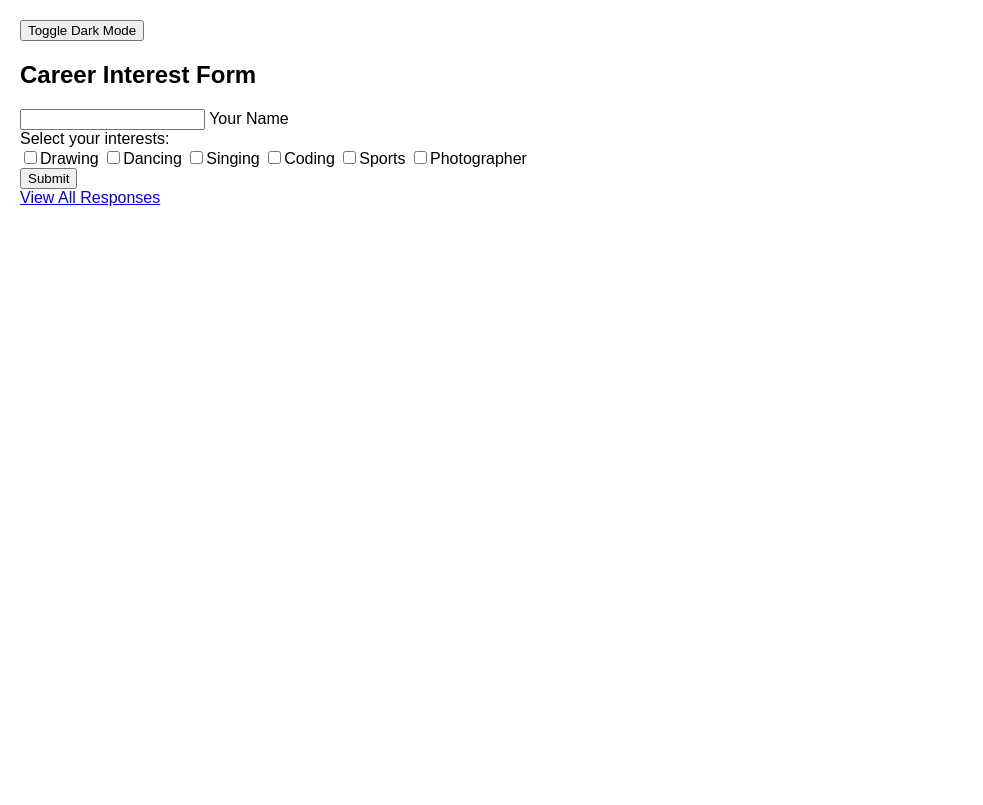
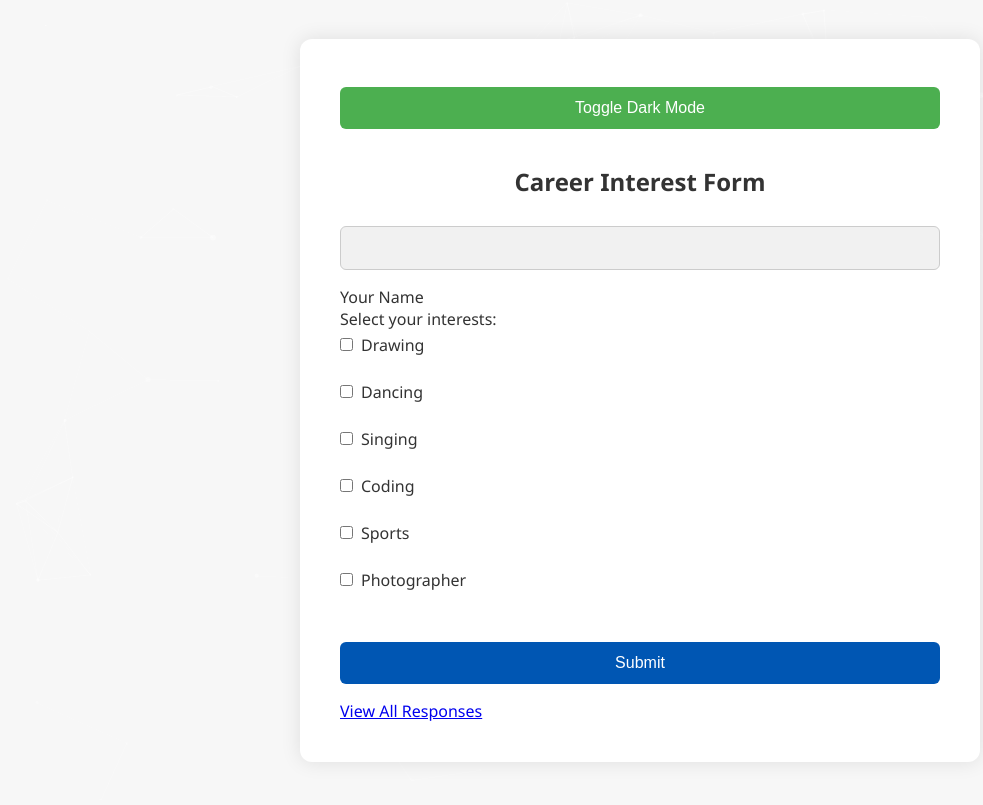
Before and after one commit to kaizer3122/carrier_form_app, a Flask app: page / in a window 1280 px wide. Shown: the whole page, without its empty margins (0-983 px from the left). Before the commit the page ends 206 px from the top, so only its background shows below. Run offline with Flask 3, Linux system fonts and the light colour scheme.

Commit message:
form.html

```diff
--- a/templates/form.html
+++ b/templates/form.html
@@ -19,36 +19,51 @@
   <style>
     /* Basic Styles */
     body {
-      font-family: Arial, sans-serif;
+      font-family: 'Segoe UI', Tahoma, Geneva, Verdana, sans-serif;
       margin: 0;
       padding: 0;
       height: 100vh;
-      transition: background-color 0.3s ease, color 0.3s ease; /* Smooth transition for dark mode */
+      display: flex;
+      justify-content: center;
+      align-items: center;
+      transition: background-color 0.6s ease, color 0.6s ease; /* Smooth transition for background and text */
     }
 
     /* Dark Mode Styles */
     body.dark {
-      background-color: #333;
+      background-color: #2c2c2c;
       color: white;
     }
+
     body.dark h2,
     body.dark label,
     body.dark button {
       color: white;
     }
 
-    body.dark input,
-    body.dark select,
-    body.dark button {
-      background-color: #555;
-      color: white;
-      border: 1px solid #ccc;
+    body.dark .container {
+      background-color: #333;
+      border-radius: 12px;
+      padding: 40px;
+      width: 100%;
+      max-width: 600px;
+      box-shadow: 0 0 20px rgba(0, 0, 0, 0.5);
     }
 
-    body.dark .container {
-      background-color: #444;
-      border-radius: 8px;
-      padding: 20px;
+    /* Light Mode Styles */
+    body {
+      background-color: #f7f7f7;
+      color: #333;
+    }
+
+    .container {
+      background-color: white;
+      border-radius: 12px;
+      padding: 40px;
+      width: 100%;
+      max-width: 600px;
+      box-shadow: 0 0 20px rgba(0, 0, 0, 0.1);
+      transition: all 0.3s ease;
     }
 
     /* Particle background */
@@ -58,18 +73,101 @@
       left: 0;
       width: 100%;
       height: 100%;
-      z-index: -1; /* Ensures particles stay behind other elements */
+      z-index: -1;
       pointer-events: none; /* Allow interaction with elements above */
     }
 
-    .container {
-      position: relative;
-      z-index: 1; /* Ensures form stays on top of the particles */
-      padding: 20px;
+    /* Form Styling */
+    h2 {
+      text-align: center;
+      margin-bottom: 20px;
     }
 
+    label {
+      font-size: 16px;
+      margin-bottom: 8px;
+    }
+
+    input[type="text"], input[type="checkbox"], select, button {
+      width: 100%;
+      padding: 12px;
+      margin: 8px 0 16px;
+      border: 1px solid #ccc;
+      border-radius: 6px;
+      box-sizing: border-box;
+      font-size: 16px;
+      transition: background-color 0.3s ease, border-color 0.3s ease;
+    }
+
+    input[type="text"], select {
+      background-color: #f1f1f1;
+    }
+
+    input[type="checkbox"] {
+      width: auto;
+      margin-right: 8px;
+    }
+
+    button {
+      background-color: #0056b3;
+      color: white;
+      border: none;
+      cursor: pointer;
+      transition: background-color 0.3s ease;
+    }
+
+    button:hover {
+      background-color: #004494;
+    }
+
+    button:focus {
+      outline: none;
+    }
+
+    .checkbox-label {
+      display: block;
+      margin-bottom: 10px;
+    }
+
+    /* Toggle Theme Button */
     .toggle-theme {
+      display: flex;
+      justify-content: center;
       margin-bottom: 20px;
+    }
+
+    .toggle-theme button {
+      background-color: #4CAF50;
+      padding: 12px 24px;
+      border-radius: 6px;
+      color: white;
+      font-size: 16px;
+      cursor: pointer;
+      border: none;
+      transition: background-color 0.3s ease;
+    }
+
+    .toggle-theme button:hover {
+      background-color: #45a049;
+    }
+
+    /* Confetti effect (added animation) */
+    .confetti-piece {
+      position: absolute;
+      width: 10px;
+      height: 10px;
+      background-color: #ffeb3b;
+      border-radius: 50%;
+      animation: confetti-fall 3s ease-out forwards;
+    }
+
+    @keyframes confetti-fall {
+      0% {
+        transform: translateY(0) rotate(0deg);
+      }
+      100% {
+        transform: translateY(100vh) rotate(360deg);
+      }
     }
   </style>
 </head>
@@ -79,6 +177,7 @@
 <div id="particles-js"></div>
 
 <div class="container">
+  <!-- Dark Mode Toggle Button -->
   <div class="toggle-theme">
     <button onclick="document.body.classList.toggle('dark')">Toggle Dark Mode</button>
   </div>
```
